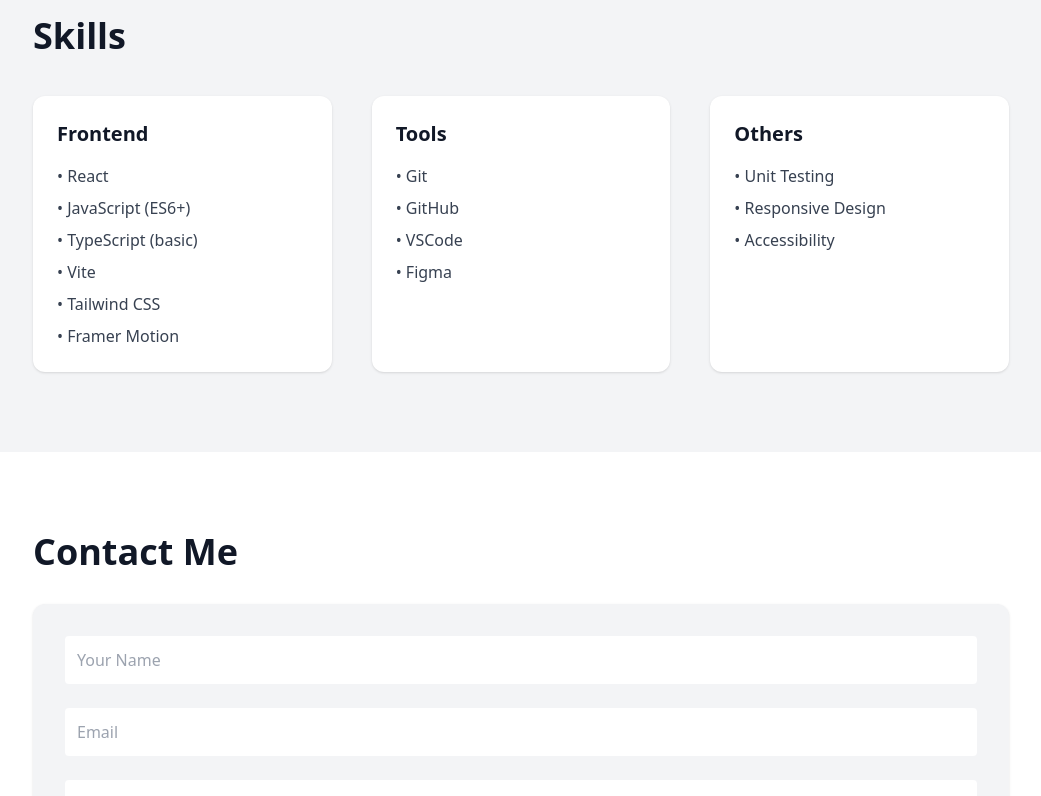
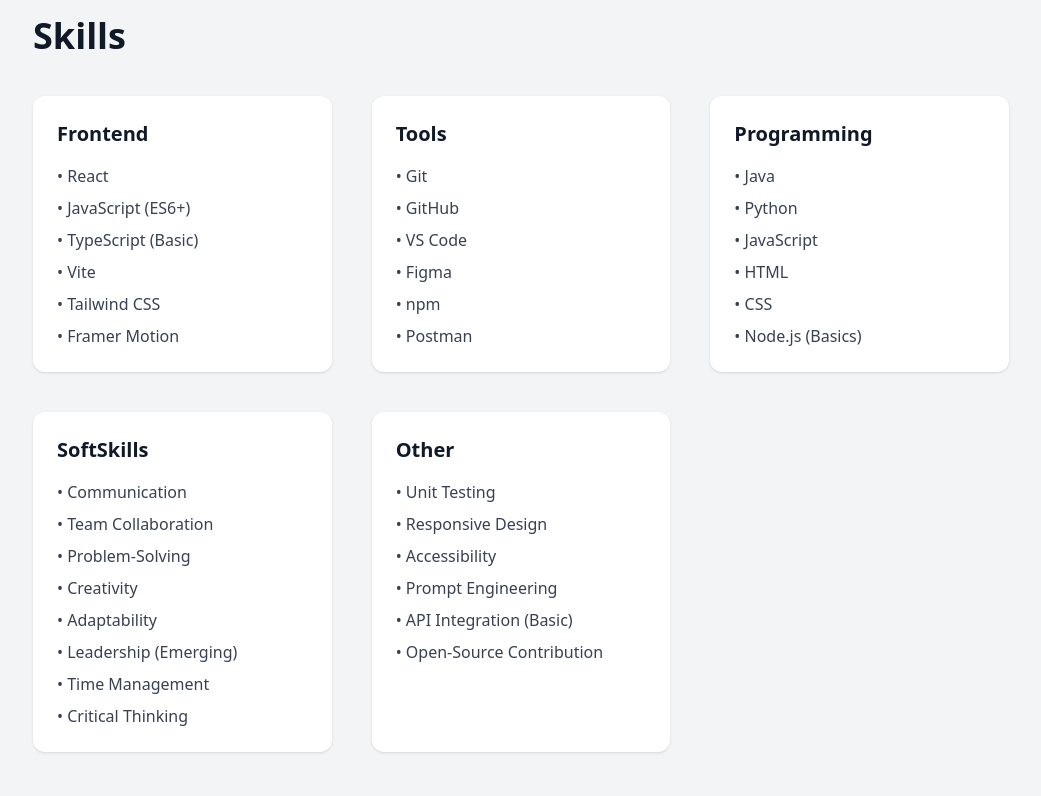
Before and after one commit to zennintoji29-create/PROT2nd, a React (Vite) app in the folder port2-main/port2-main/: page / in a window 1280 px wide. Shown: the part 2760-3556 px from the top of the page, without its empty margins (119-1160 px from the left). Built offline with nearby package versions, Linux system fonts and the light colour scheme.

Commit message:
Update skills.js

```diff
--- a/port2-main/port2-main/src/data/skills.js
+++ b/port2-main/port2-main/src/data/skills.js
@@ -1,8 +1,46 @@
 const skills = {
-frontend: ['React', 'JavaScript (ES6+)', 'TypeScript (basic)', 'Vite', 'Tailwind CSS', 'Framer Motion'],
-tools: ['Git', 'GitHub', 'VSCode', 'Figma'],
-others: ['Unit Testing', 'Responsive Design', 'Accessibility']
-}
+  frontend: [
+    "React",
+    "JavaScript (ES6+)",
+    "TypeScript (Basic)",
+    "Vite",
+    "Tailwind CSS",
+    "Framer Motion"
+  ],
+  tools: [
+    "Git",
+    "GitHub",
+    "VS Code",
+    "Figma",
+    "npm",
+    "Postman"
+  ],
+  programming: [
+    "Java",
+    "Python",
+    "JavaScript",
+    "HTML ",
+    "CSS",
+    "Node.js (Basics)",
+  ],
+  softSkills: [
+    "Communication",
+    "Team Collaboration",
+    "Problem-Solving",
+    "Creativity",
+    "Adaptability",
+    "Leadership (Emerging)",
+    "Time Management",
+    "Critical Thinking"
+  ],
+  other: [
+    "Unit Testing",
+    "Responsive Design",
+    "Accessibility",
+    "Prompt Engineering",
+    "API Integration (Basic)",
+    "Open-Source Contribution",
+  ]
+};
 
-
-export default skills
+export default skills;
```
